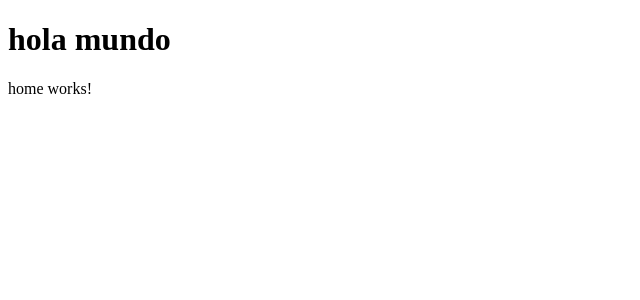
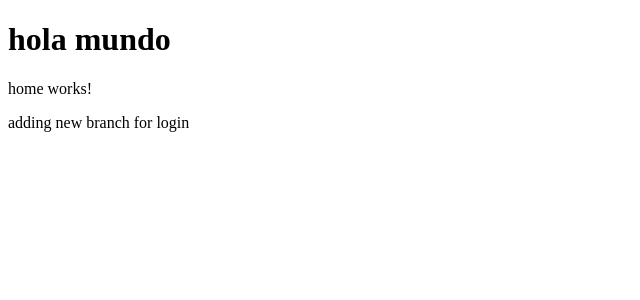
Before and after one commit to AndresCamiloChavez/servicadWebApplication, an Angular app: page / in a window 1280 px wide. Shown: the top 300 px of the page, without its empty margins (0-640 px from the left). Built offline with nearby package versions, Linux system fonts and the light colour scheme.

Commit message:
Login feature

```diff
--- a/src/app/app.component.html
+++ b/src/app/app.component.html
@@ -1,2 +1,3 @@
 <h1>hola mundo</h1>
 <app-home></app-home>
+adding new branch for login
```
